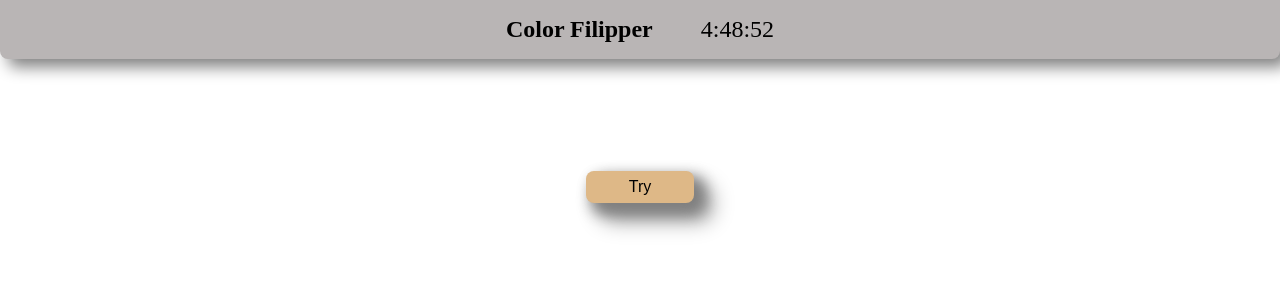
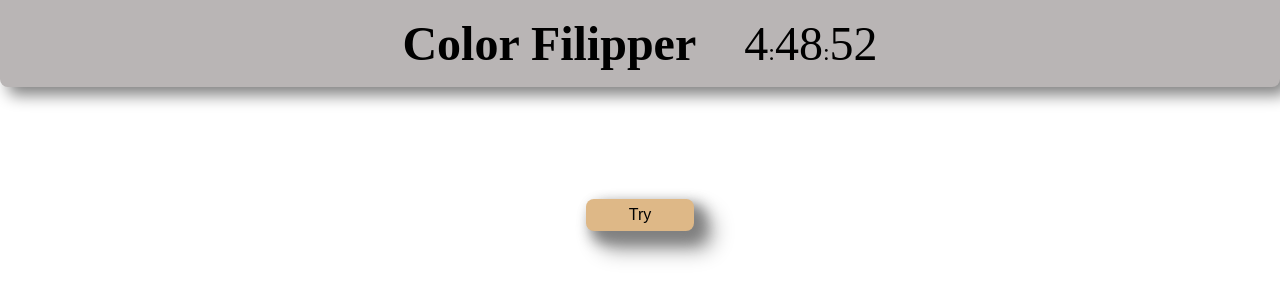
Before and after one commit to sefikkesim/Color_filipper, a plain HTML site: page index.html in a window 1280 px wide. Drawn offline with Linux system fonts and the light colour scheme.

Commit message:
Color Filipper

```diff
--- a/index.css
+++ b/index.css
@@ -15,6 +15,10 @@
 }
 h4{
     margin-right: 3rem;
+    font-size: 3rem;
+}
+span{
+    font-size: 3rem;
 }
 .container{
     display: flex;
```
